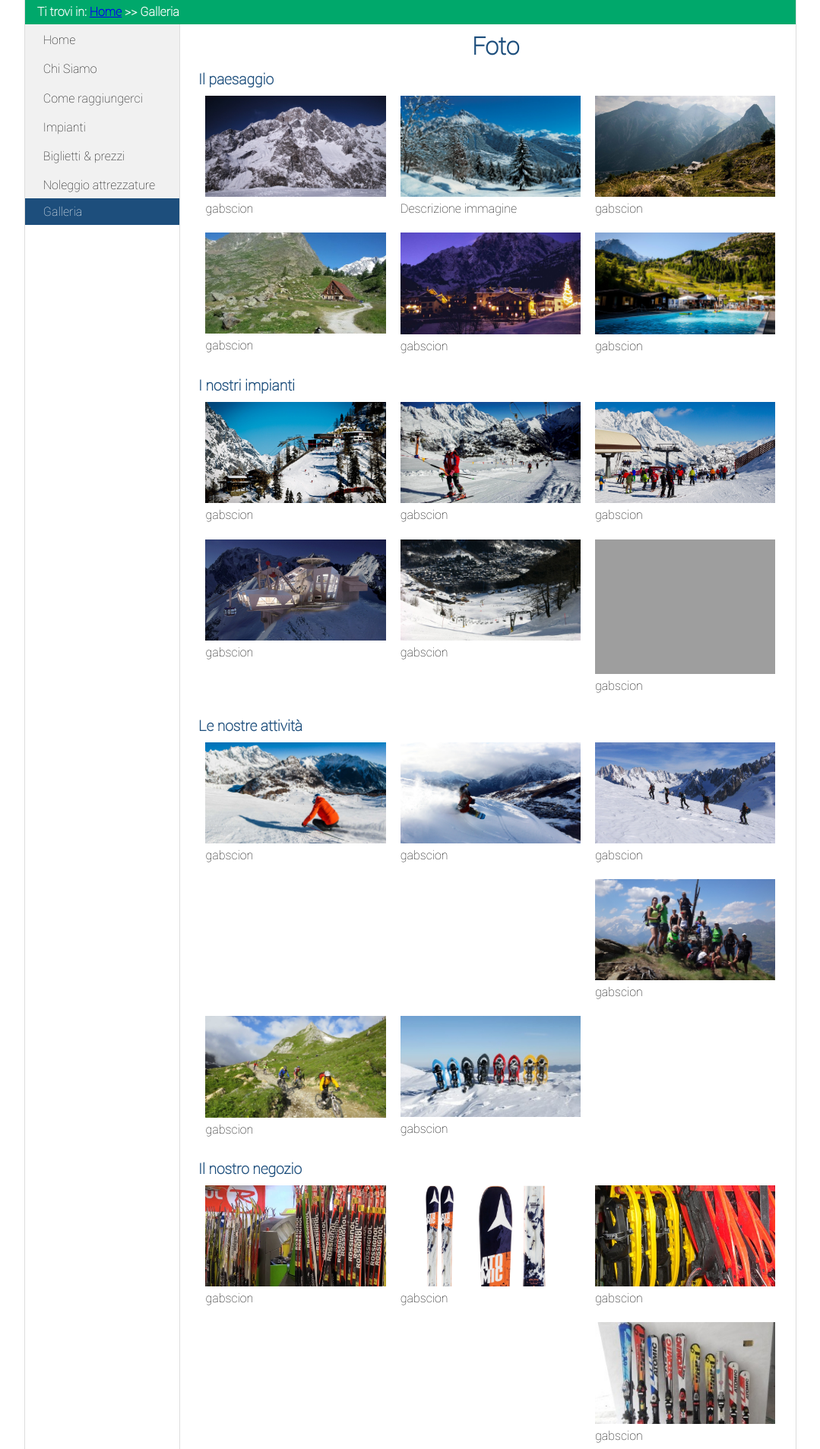
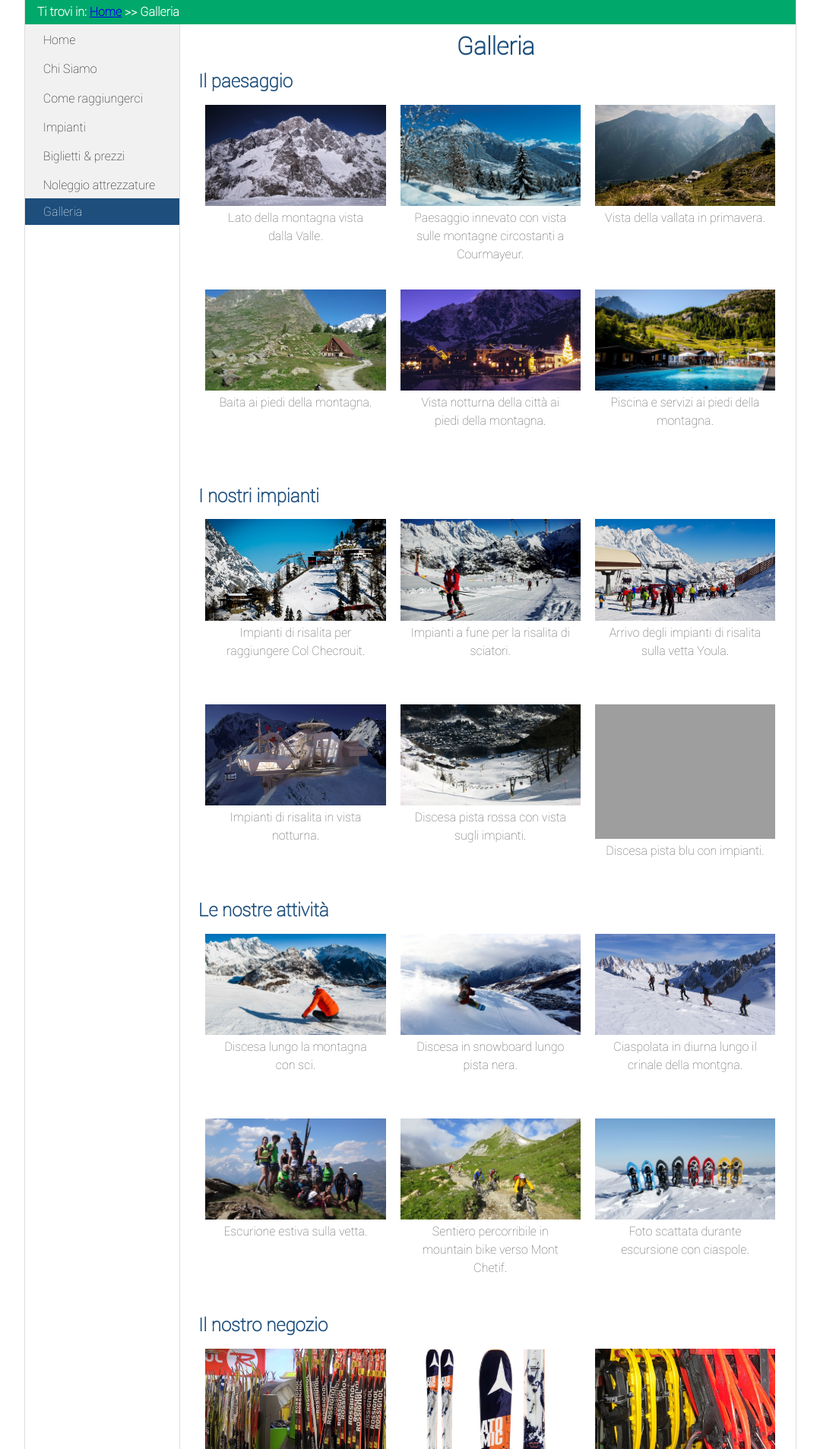
Before and after one commit to JacopoFasolo/Bob-TW, a PHP site: page /foto.html in a window 1280 px wide. Shown: the part 209-2116 px from the top of the page at 76% size, without its empty margins (100-1179 px from the left). Run offline with PHP 8.4, Linux system fonts and the light colour scheme; grey boxes are pictures that could not be loaded.

Commit message:
aggiunto didascalie a foto

```diff
--- a/css/style.css
+++ b/css/style.css
@@ -320,7 +320,7 @@ dl#foto dd{
 	width: 30%;
 	float: left;
 	padding: 0.6em;
-	min-height: 5em;
+	min-height: 14em;
 	display: block;
 }
 
@@ -330,9 +330,18 @@ dl#foto dd img{
 
 dl#foto dt{
 	color: #1d4e7c;
-	font-size: 1.2em;
+	font-size: 1.5em;
 	font-weight: bold;
+	padding-bottom: 0.3em;
 	display: block;
+}
+
+dd p{
+	width: 90%;
+	margin-left: 5%;
+	font-size: 0.8em;
+	color: #555;
+	text-align: center;
 }
 
 dl#foto{
--- a/foto.html
+++ b/foto.html
@@ -61,125 +61,125 @@
 	<!--menu-->
 
 	<div id="middle">
-		<h1>Foto</h1>
+		<h1>Galleria</h1>
 		<dl id ="foto">
 			<dt>Il paesaggio</dt>
 			<dd>
 				<img src="img/paesaggio1.jpg" alt=""/>
-				<p>gabscion</p>
+				<p>Lato della montagna vista dalla Valle.</p>
 			</dd>
 			<dd>
 				<img src="img/paesaggio2.jpg" alt=""/>
-				<p>Descrizione immagine</p>
+				<p>Paesaggio innevato con vista sulle montagne circostanti a <span xml:lang="fr">Courmayeur</span>.</p>
 			</dd>
 			<dd>
 				<img src="img/paesaggio3.jpg" alt=""/>
-				<p>gabscion</p>
+				<p>Vista della vallata in primavera.</p>
 			</dd>
 			<dd>
 				<img src="img/paesaggio4.jpg" alt=""/>
-				<p>gabscion</p>
+				<p>Baita ai piedi della montagna.</p>
 			</dd>
 			<dd>
 				<img src="img/paesaggio5.jpg" alt=""/>
-				<p>gabscion</p>
+				<p>Vista notturna della città ai piedi della montagna.</p>
 			</dd>
 			<dd>
 				<img src="img/paesaggio6.jpg" alt=""/>
-				<p>gabscion</p>
+				<p>Piscina e servizi ai piedi della montagna.</p>
 			</dd>
 
 			<dt class="successivo">I nostri impianti</dt>
 			<dd>
 				<img src="img/impianti1.jpg" alt=""/>
-				<p>gabscion</p>
+				<p>Impianti di risalita per raggiungere <span xml:lang="fr">Col Checrouit</span>.</p>
 			</dd>
 			<dd>
 				<img src="img/impianti2.png" alt=""/>
-				<p>gabscion</p>
+				<p>Impianti a fune per la risalita di sciatori.</p>
 			</dd>
 			<dd>
 				<img src="img/impianti3.jpg" alt=""/>
-				<p>gabscion</p>
+				<p>Arrivo degli impianti di risalita sulla vetta <span xml:lang="fr">Youla</span>.</p>
 			</dd>
 			<dd>
 				<img src="img/impianti4.jpg" alt=""/>
-				<p>gabscion</p>
+				<p>Impianti di risalita in vista notturna.</p>
 			</dd>
 			<dd>
 				<img src="img/impianti5.jpg" alt=""/>
-				<p>gabscion</p>
+				<p>Discesa pista rossa con vista sugli impianti.</p>
 			</dd>
 			<dd>
 				<img src="img/impianti6.png" alt=""/>
-				<p>gabscion</p>
+				<p>Discesa pista blu con impianti.</p>
 			</dd>
 			<dt class="successivo">Le nostre attivit&agrave;</dt>
 			<dd>
 				<img src="img/attivita1.jpg" alt=""/>
-				<p>gabscion</p>
+				<p>Discesa lungo la montagna con sci.</p>
 			</dd>
 			<dd>
 				<img src="img/attivita2.jpg" alt=""/>
-				<p>gabscion</p>
+				<p>Discesa in <span xml:lang="en">snowboard</span> lungo pista nera.</p>
 			</dd>
 			<dd>
 				<img src="img/attivita3.jpg" alt=""/>
-				<p>gabscion</p>
+				<p>Ciaspolata in diurna lungo il crinale della montgna.</p>
 			</dd>
 			<dd>
 				<img src="img/attivita4.jpg" alt=""/>
-				<p>gabscion</p>
+				<p>Escurione estiva sulla vetta.</p>
 			</dd>
 			<dd>
 				<img src="img/attivita5.jpg" alt=""/>
-				<p>gabscion</p>
+				<p>Sentiero percorribile in <span xml:lang="en">mountain bike</span> verso <span xml:lang="fr">Mont Chetif</span>.</p>
 			</dd>
 			<dd>
 				<img src="img/attivita6.jpg" alt=""/>
-				<p>gabscion</p>
+				<p>Foto scattata durante escursione con ciaspole.</p>
 			</dd>
 			<dt class="successivo">Il nostro negozio</dt>
 			<dd>
 				<img src="img/attrezzatura1.jpg" alt=""/>
-				<p>gabscion</p>
+				<p>Vasto assortimento di sci noleggiabili presso il nostro negozio.</p>
 			</dd>
 			<dd>
 				<img src="img/attrezzatura2.jpg" alt=""/>
-				<p>gabscion</p>
+				<p>Nuovo arrivo di <span xml:lang="en">snowboard "Atomic"</span>.</p>
 			</dd>
 			<dd>
 				<img src="img/attrezzatura3.jpg" alt=""/>
-				<p>gabscion</p>
+				<p>Vasto assortimento di ciaspole noleggiabili presso il nostro negozio.</p>
 			</dd>
 			<dd>
 				<img src="img/attrezzatura4.jpg" alt=""/>
-				<p>gabscion</p>
+				<p>Tutti i marchi di scii noleggiabili.</p>
 			</dd>
 			<dd>
 				<img src="img/attrezzatura5.jpg" alt=""/>
-				<p>gabscion</p>
+				<p>Foto del magazzino di scii.</p>
 			</dd>
 			<dd>
 				<img src="img/attrezzatura6.jpg" alt=""/>
-				<p>gabscion</p>
+				<p>Il nostro negozio sempre al vostro servizio.</p>
 			</dd>
 			<dt class="successivo">Le nostre piste</dt>
 			<dd>
 				<img src="img/piste1.jpg" alt=""/>
-				<p>gabscion</p>
+				<p>Lezione di scii per i pi&ugrave; piccoli.</p>
 			</dd>
 			<dd>
 				<img src="img/piste2.jpg" alt=""/>
-				<p>gabscion</p>
+				<p>Pista blu con bandiere per slalom per allenamento.</p>
 			</dd>
 			<dd>
 				<img src="img/piste3.jpg" alt=""/>
-				<p>gabscion</p>
+				<p>Vista panoramica sulla pista blu e parco <span xml:lang="en">freestyle</span>.</p>
 			</dd>
 			<dd>
 				<img src="img/piste4.jpg" alt=""/>
-				<p>gabscion</p>
+				<p>Pista rossa Bertolini percorsa in scii.</p>
 			</dd>
 		</dl>
 
```
